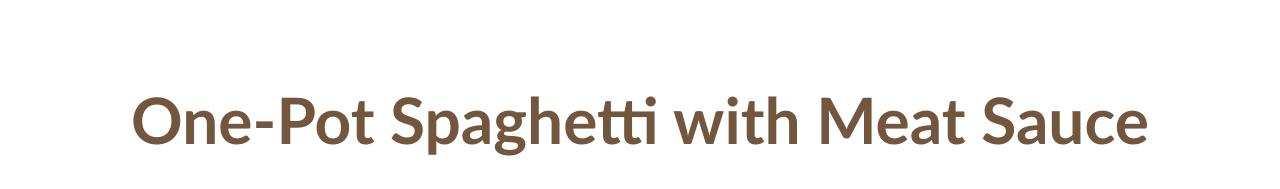
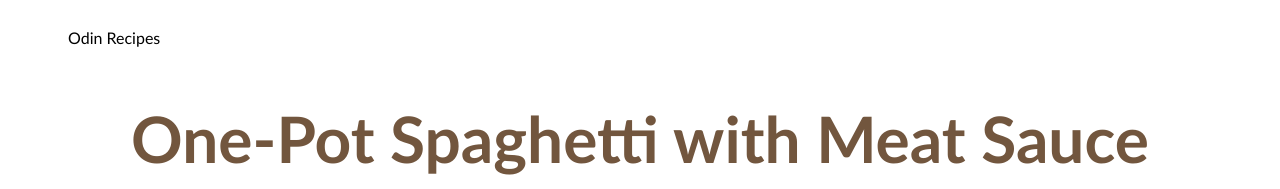
Before and after one commit to sanacheval/odin-recipes, a plain HTML site: page recipes/spaghetti.html in a window 1280 px wide. Shown: the top 189 px of the page. Drawn offline with Linux system fonts and the light colour scheme.

Commit message:
Adds index link on recipes files
This commit adds a link to the top of every web page to return to the index.html landing page of the website.

```diff
--- a/recipes/spaghetti.html
+++ b/recipes/spaghetti.html
@@ -6,6 +6,7 @@
         <link rel="stylesheet" href="../styles.css">
     </head>
     <body>
+        <a href="../index.html">Odin Recipes</a>
         <h1>One-Pot Spaghetti with Meat Sauce</h1>
         <img src="https://www.allrecipes.com/thmb/KR60NX8ahsBVu8NCCPYrVrXZDnM=/750x0/filters:no_upscale():max_bytes(150000):strip_icc():format(webp)/5925376-ab22323773054473b87f9fb7ec2f9fdc.jpg" alt="Picture of spaghetti" height="200" width="200">
         <h2>Description</h2>
```
Also changed, not shown: recipes/pumpkinchili.html (+1 -0 lines), recipes/stirfry.html (+1 -0 lines).
